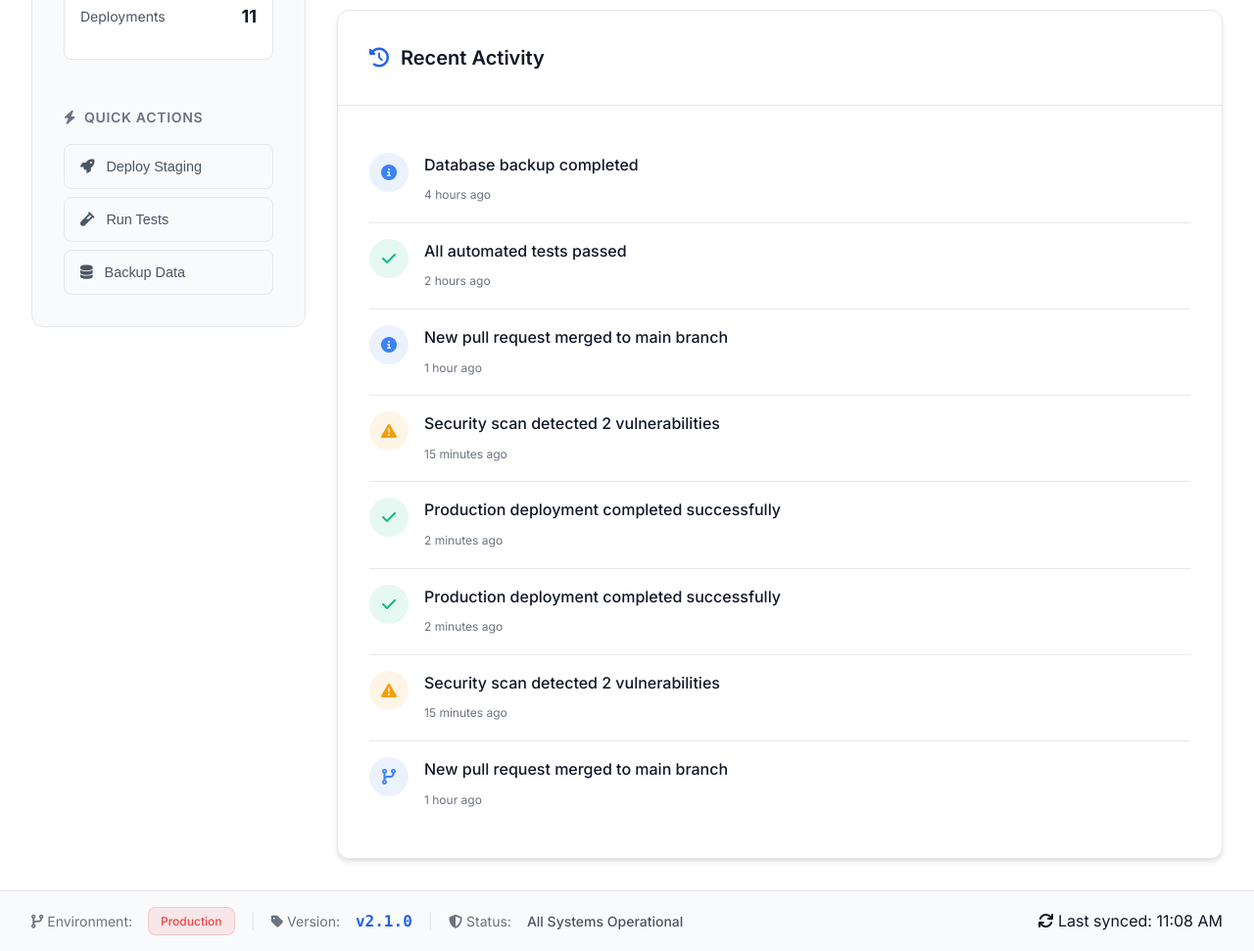
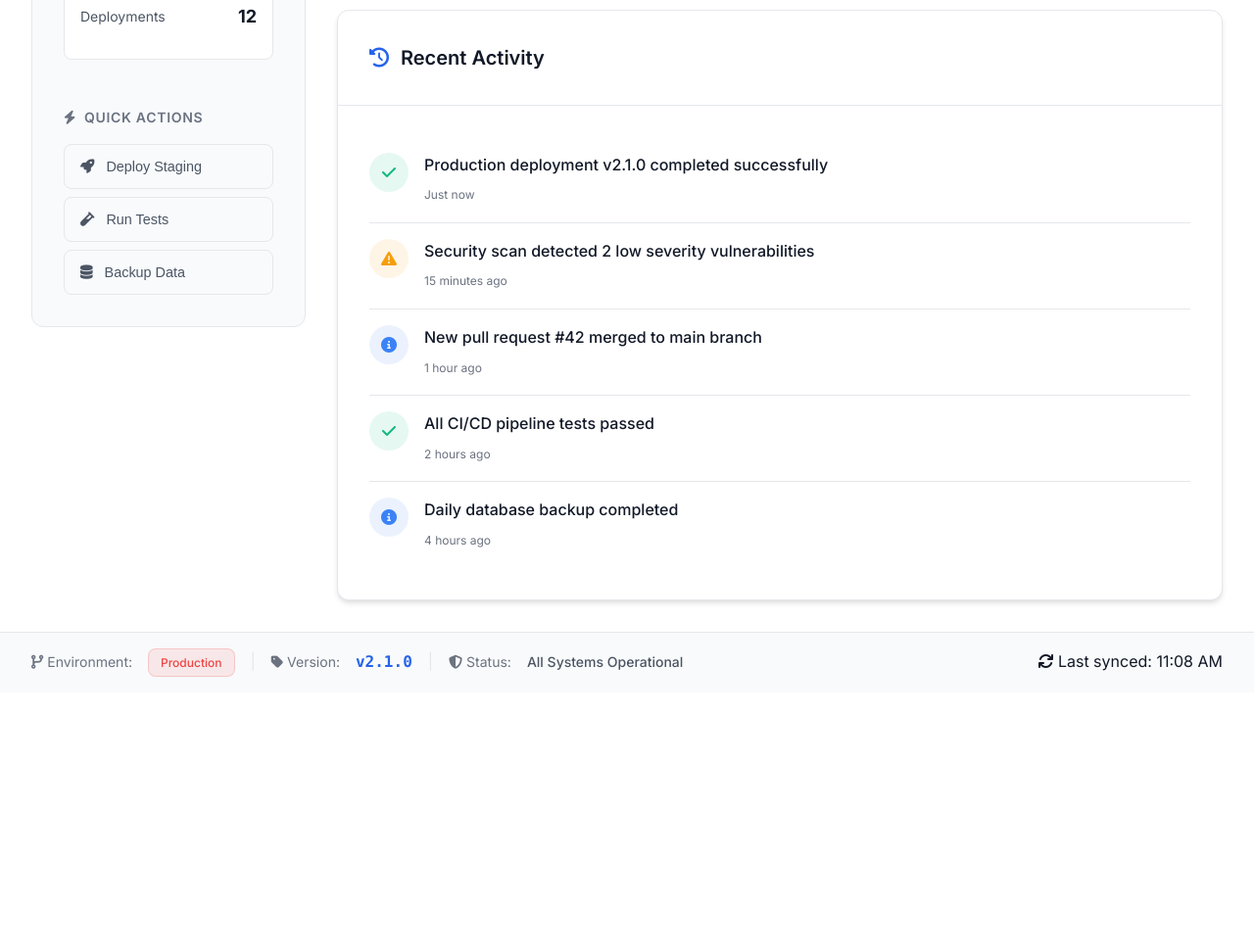
Before and after one commit to jaydev-code/Todo-List-App-DevOps, a website: page app-artifact/index.html in a window 1280 px wide. Shown: the part 566-1537 px from the top of the page at 98% size. After the commit the page ends 1273 px from the top, so only its background shows below. Drawn offline with Linux system fonts and the light colour scheme.

Commit message:
update html, css and app.js

```diff
--- a/app-artifact/app.js
+++ b/app-artifact/app.js
@@ -1,10 +1,29 @@
 document.addEventListener('DOMContentLoaded', () => {
-    // Initialize state
+    // FIX: Handle localStorage for online/offline
+    const isLocalhost = window.location.hostname === 'localhost' ||
+                        window.location.hostname === '127.0.0.1';
+
+    // FIX: Try-catch for localStorage errors
+    let storedTasks = [];
+    try {
+        storedTasks = JSON.parse(localStorage.getItem('devops-tasks')) || [];
+    } catch (e) {
+        console.log('LocalStorage error, using empty tasks');
+        storedTasks = [];
+    }
+
     const state = {
-        tasks: JSON.parse(localStorage.getItem('devops-tasks')) || [],
+        tasks: storedTasks,
         filter: 'all',
-        theme: localStorage.getItem('theme') || 'light'
+        theme: 'light' // Default theme
     };
+
+    // Try to get saved theme
+    try {
+        state.theme = localStorage.getItem('devops-theme') || 'light';
+    } catch (e) {
+        // If localStorage fails, use default
+    }
 
     // DOM Elements
     const elements = {
@@ -30,7 +49,9 @@ document.addEventListener('DOMContentLoaded', () => {
     initApp();
 
     function initApp() {
-        // Set theme
+        console.log('Initializing app...');
+
+        // Set theme immediately
         document.documentElement.setAttribute('data-theme', state.theme);
         updateThemeIcon();
 
@@ -45,18 +66,24 @@ document.addEventListener('DOMContentLoaded', () => {
         // Check online status
         updateConnectionStatus();
 
-        // Load sample activity
+        // Load sample activity (NOW ONLY IN JAVASCRIPT)
         loadSampleActivity();
     }
 
     function setupEventListeners() {
         // Task management
+        if (elements.addBtn) {
             elements.addBtn.addEventListener('click', addTask);
+        }
+
+        if (elements.todoInput) {
             elements.todoInput.addEventListener('keypress', (e) => {
                 if (e.key === 'Enter') addTask();
             });
+        }
 
         // Filter tasks
+        if (elements.filterButtons) {
             elements.filterButtons.forEach(btn => {
                 btn.addEventListener('click', () => {
                     elements.filterButtons.forEach(b => b.classList.remove('active'));
@@ -65,22 +92,29 @@ document.addEventListener('DOMContentLoaded', () => {
                     renderTasks();
                 });
             });
+        }
 
         // Theme toggle
+        if (elements.themeToggle) {
             elements.themeToggle.addEventListener('click', toggleTheme);
+        }
 
         // Quick actions
-        document.getElementById('quick-deploy')?.addEventListener('click', () => {
+        const quickDeploy = document.getElementById('quick-deploy');
+        const runTests = document.getElementById('run-tests');
+        const backupNow = document.getElementById('backup-now');
+
+        if (quickDeploy) quickDeploy.addEventListener('click', () => {
             showToast('Deployment Started', 'Staging deployment has been initiated.', 'info');
             logActivity('Staging deployment initiated');
         });
 
-        document.getElementById('run-tests')?.addEventListener('click', () => {
+        if (runTests) runTests.addEventListener('click', () => {
             showToast('Tests Running', 'Test suite execution started.', 'info');
             logActivity('Test suite execution started');
         });
 
-        document.getElementById('backup-now')?.addEventListener('click', () => {
+        if (backupNow) backupNow.addEventListener('click', () => {
             showToast('Backup Started', 'System backup initiated.', 'info');
             logActivity('System backup initiated');
         });
@@ -92,12 +126,12 @@ document.addEventListener('DOMContentLoaded', () => {
 
     // Task Management
     function addTask() {
-        const text = elements.todoInput.value.trim();
-        const priority = elements.prioritySelect.value;
+        const text = elements.todoInput?.value.trim();
+        const priority = elements.prioritySelect?.value || 'normal';
 
         if (!text) {
             showToast('Empty Task', 'Please enter a task description.', 'error');
-            elements.todoInput.focus();
+            elements.todoInput?.focus();
             return;
         }
 
@@ -113,8 +147,10 @@ document.addEventListener('DOMContentLoaded', () => {
         saveTasks();
         renderTasks();
 
+        if (elements.todoInput) {
             elements.todoInput.value = '';
             elements.todoInput.focus();
+        }
 
         showToast('Task Added', 'New DevOps task has been added.', 'success');
         logActivity(`Task added: "${text}"`);
@@ -147,12 +183,18 @@ document.addEventListener('DOMContentLoaded', () => {
     }
 
     function saveTasks() {
+        try {
             localStorage.setItem('devops-tasks', JSON.stringify(state.tasks));
+        } catch (e) {
+            console.log('Failed to save tasks to localStorage');
+        }
         updateStats();
         updateSyncTime();
     }
 
     function renderTasks() {
+        if (!elements.todoList || !elements.emptyState) return;
+
         const filteredTasks = state.tasks.filter(task => {
             if (state.filter === 'pending') return !task.completed;
             if (state.filter === 'completed') return task.completed;
@@ -171,6 +213,10 @@ document.addEventListener('DOMContentLoaded', () => {
         filteredTasks.forEach(task => {
             const li = document.createElement('li');
             li.className = 'task-item';
+
+            // FIX: Ensure priority is always defined
+            const priority = task.priority || 'normal';
+
             li.innerHTML = `
                 <div class="task-checkbox ${task.completed ? 'checked' : ''}" onclick="app.toggleTask(${task.id})">
                     ${task.completed ? '<i class="fas fa-check"></i>' : ''}
@@ -178,7 +224,7 @@ document.addEventListener('DOMContentLoaded', () => {
                 <div class="task-content">
                     <div class="task-text ${task.completed ? 'completed' : ''}">${escapeHtml(task.text)}</div>
                     <div class="task-meta">
-                        <span class="task-priority ${task.priority}">${task.priority.toUpperCase()}</span>
+                        <span class="task-priority ${priority}">${priority.toUpperCase()}</span>
                         <span>${formatDate(task.createdAt)}</span>
                     </div>
                 </div>
@@ -196,31 +242,51 @@ document.addEventListener('DOMContentLoaded', () => {
     function toggleTheme() {
         state.theme = state.theme === 'light' ? 'dark' : 'light';
         document.documentElement.setAttribute('data-theme', state.theme);
-        localStorage.setItem('theme', state.theme);
+
+        try {
+            localStorage.setItem('devops-theme', state.theme);
+        } catch (e) {
+            // If localStorage fails, continue without saving
+            console.log('Failed to save theme preference');
+        }
+
         updateThemeIcon();
     }
 
     function updateThemeIcon() {
+        if (!elements.themeToggle) return;
         const icon = elements.themeToggle.querySelector('i');
+        if (icon) {
             icon.className = state.theme === 'light' ? 'fas fa-moon' : 'fas fa-sun';
+        }
     }
 
     // Status Management
     function updateConnectionStatus() {
         const isOnline = navigator.onLine;
 
+        if (elements.offlineBadge) {
             if (isOnline) {
                 elements.offlineBadge.classList.add('hidden');
-            elements.statusDot.className = 'status-dot online';
-            elements.statusText.textContent = 'Online';
-            elements.systemStatus.textContent = 'All Systems Operational';
-            elements.systemStatus.className = 'status-text online';
             } else {
                 elements.offlineBadge.classList.remove('hidden');
-            elements.statusDot.className = 'status-dot offline';
-            elements.statusText.textContent = 'Offline';
-            elements.systemStatus.textContent = 'Limited Connectivity';
-            elements.systemStatus.className = 'status-text offline';
+            }
+        }
+
+        if (elements.statusDot) {
+            elements.statusDot.className = isOnline ? 'status-dot online' : 'status-dot offline';
+        }
+
+        if (elements.statusText) {
+            elements.statusText.textContent = isOnline ? 'Online' : 'Offline';
+        }
+
+        if (elements.systemStatus) {
+            elements.systemStatus.textContent = isOnline ? 'All Systems Operational' : 'Limited Connectivity';
+            elements.systemStatus.className = isOnline ? 'status-text online' : 'status-text offline';
+        }
+
+        if (!isOnline) {
             showToast('Offline Mode', 'Working with cached data.', 'info');
         }
     }
@@ -228,30 +294,63 @@ document.addEventListener('DOMContentLoaded', () => {
     // Stats and Analytics
     function updateStats() {
         const completedTasks = state.tasks.filter(t => t.completed).length;
+
+        if (elements.tasksDone) {
             elements.tasksDone.textContent = completedTasks;
+        }
 
-        // Simulate deployment count (in real app, this would come from API)
-        const deploymentCount = Math.floor(Math.random() * 5) + 10;
+        if (elements.deploymentCount) {
+            // Consistent deployment count for online/offline
+            const deploymentCount = 12; // Fixed number for consistency
             elements.deploymentCount.textContent = deploymentCount;
+        }
     }
 
     function updateSyncTime() {
+        if (!elements.lastSync) return;
         const now = new Date();
         const timeString = now.toLocaleTimeString([], { hour: '2-digit', minute: '2-digit' });
         elements.lastSync.innerHTML = `<i class="fas fa-sync"></i> Last synced: ${timeString}`;
     }
 
-    // Activity Log
+    // Activity Log - NOW ONLY IN JAVASCRIPT
     function loadSampleActivity() {
+        if (!elements.activityFeed) return;
+
+        // Clear any existing activities (including hardcoded ones)
+        elements.activityFeed.innerHTML = '';
+
+        // Consistent sample data for online/offline
         const sampleActivities = [
-            { type: 'success', message: 'Production deployment completed successfully', time: '2 minutes ago' },
-            { type: 'warning', message: 'Security scan detected 2 vulnerabilities', time: '15 minutes ago' },
-            { type: 'info', message: 'New pull request merged to main branch', time: '1 hour ago' },
-            { type: 'success', message: 'All automated tests passed', time: '2 hours ago' },
-            { type: 'info', message: 'Database backup completed', time: '4 hours ago' }
+            {
+                type: 'success',
+                message: 'Production deployment v2.1.0 completed successfully',
+                time: 'Just now'
+            },
+            {
+                type: 'warning',
+                message: 'Security scan detected 2 low severity vulnerabilities',
+                time: '15 minutes ago'
+            },
+            {
+                type: 'info',
+                message: 'New pull request #42 merged to main branch',
+                time: '1 hour ago'
+            },
+            {
+                type: 'success',
+                message: 'All CI/CD pipeline tests passed',
+                time: '2 hours ago'
+            },
+            {
+                type: 'info',
+                message: 'Daily database backup completed',
+                time: '4 hours ago'
+            }
         ];
 
-        sampleActivities.forEach(activity => {
+        // Add activities in reverse order (newest first)
+        sampleActivities.reverse().forEach(activity => {
             addActivityItem(activity.type, activity.message, activity.time);
         });
     }
@@ -263,6 +362,8 @@ document.addEventListener('DOMContentLoaded', () => {
     }
 
     function addActivityItem(type, message, time) {
+        if (!elements.activityFeed) return;
+
         const activityItem = document.createElement('div');
         activityItem.className = 'activity-item';
 
@@ -293,6 +394,8 @@ document.addEventListener('DOMContentLoaded', () => {
     // Toast Notifications
     function showToast(title, message, type = 'info') {
         const container = document.getElementById('toast-container');
+        if (!container) return;
+
         const toast = document.createElement('div');
         toast.className = `toast ${type}`;
 
@@ -322,17 +425,23 @@ document.addEventListener('DOMContentLoaded', () => {
 
     // Utility Functions
     function escapeHtml(text) {
+        if (!text) return '';
         const div = document.createElement('div');
         div.textContent = text;
         return div.innerHTML;
     }
 
     function formatDate(isoString) {
+        if (!isoString) return 'Just now';
+        try {
             const date = new Date(isoString);
             return date.toLocaleDateString([], { month: 'short', day: 'numeric' });
+        } catch (e) {
+            return 'Just now';
+        }
     }
 
-    // Expose functions to global scope for onclick handlers
+    // Expose functions to global scope
     window.app = {
         toggleTask: toggleTaskCompletion,
         deleteTask: deleteTask,
--- a/app-artifact/index.html
+++ b/app-artifact/index.html
@@ -146,33 +146,18 @@
                     <h2><i class="fas fa-history"></i> Recent Activity</h2>
                 </div>
                 <div class="activity-feed" id="activity-feed">
-                    <div class="activity-item">
-                        <div class="activity-icon success">
-                            <i class="fas fa-check"></i>
-                        </div>
-                        <div class="activity-content">
-                            <p>Production deployment completed successfully</p>
-                            <span class="activity-time">2 minutes ago</span>
-                        </div>
-                    </div>
-                    <div class="activity-item">
-                        <div class="activity-icon warning">
-                            <i class="fas fa-exclamation-triangle"></i>
-                        </div>
-                        <div class="activity-content">
-                            <p>Security scan detected 2 vulnerabilities</p>
-                            <span class="activity-time">15 minutes ago</span>
-                        </div>
-                    </div>
-                    <div class="activity-item">
-                        <div class="activity-icon info">
-                            <i class="fas fa-code-branch"></i>
-                        </div>
-                        <div class="activity-content">
-                            <p>New pull request merged to main branch</p>
-                            <span class="activity-time">1 hour ago</span>
-                        </div>
-                    </div>
+
+                    <!-- Activities will be loaded by JavaScript -->
+                     <!-- Activity Feed -->
+<section class="card activity-card">
+    <div class="card-header">
+        <h2><i class="fas fa-history"></i> Recent Activity</h2>
+    </div>
+    <div class="activity-feed" id="activity-feed">
+        <!-- Activities will be loaded by JavaScript -->
+    </div>
+</section>
+
                 </div>
             </section>
         </div>
--- a/app-artifact/styles.css
+++ b/app-artifact/styles.css
@@ -895,3 +895,23 @@ body {
 .hidden {
     display: none !important;
 }
+
+html:not([data-theme="dark"]) {
+    --bg-primary: #ffffff !important;
+    --text-primary: #111827 !important;
+}
+
+html[data-theme="dark"] {
+    --bg-primary: #111827 !important;
+    --text-primary: #f9fafb !important;
+}
+
+/* Ensure body always has proper colors */
+body {
+    background-color: var(--bg-primary) !important;
+    color: var(--text-primary) !important;
+    transition: background-color 0.3s ease, color 0.3s ease !important;
+}
+
+/* Cache busting for online deployment */
+@import url('https://fonts.googleapis.com/css2?family=Inter:wght@300;400;500;600;700&display=swap');
```
Lines whose indentation alone changed are shown as unchanged.
